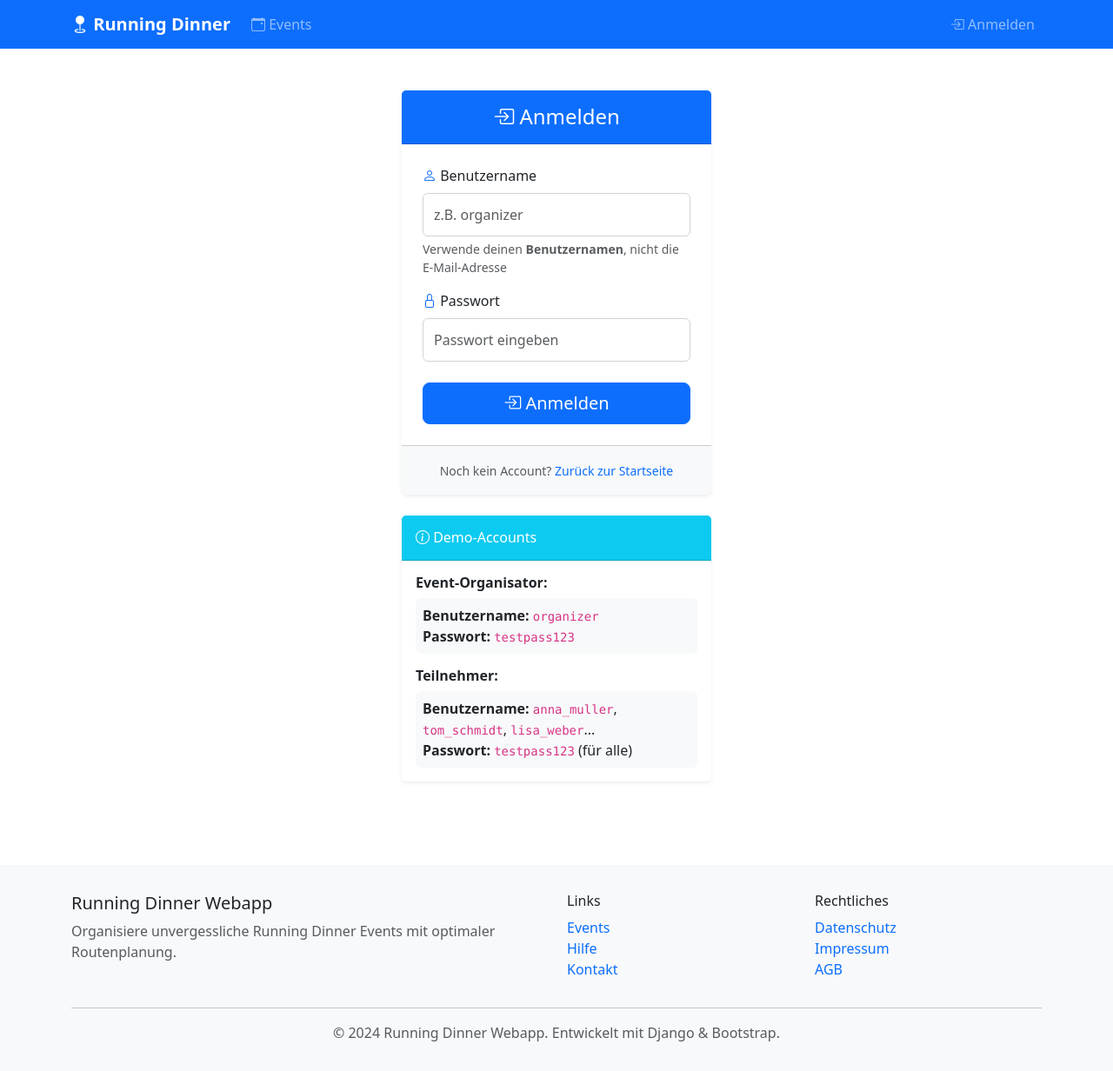
After one commit to Exellent1988/PyRudi, a Django app: page /login/?next=/events/create/ in a window 1280 px wide. The commit adds this page. Shown: the whole page at 87% size. Run offline with Django 5.2, Linux system fonts and the light colour scheme.

Commit message:
Update database and enhance event management features
- Enhanced logging in debug.log for better error tracking.
- Added functionality for team registration and unregistration in events/views.py.
- Updated URLs in events/urls.py to include new registration endpoints.
- Improved user permissions handling in the organizer dashboard.
- Added test data and demo accounts information in README.md.
- Refined dietary restrictions model and migration for standard entries.
- Updated templates for event detail and organizer dashboard to reflect new features

```diff
--- a/events/urls.py
+++ b/events/urls.py
@@ -25,4 +25,6 @@ urlpatterns = [
          views.invite_organizer, name='invite_organizer'),
     path('<int:event_id>/team/<int:registration_id>/status/',
          views.update_team_status, name='update_team_status'),
+    path('<int:event_id>/register/', views.register_team, name='register_team'),
+    path('<int:event_id>/unregister/', views.unregister_team, name='unregister_team'),
 ]
--- a/running_dinner_app/settings.py
+++ b/running_dinner_app/settings.py
@@ -191,6 +191,11 @@ if not DEBUG:
 # Custom User Model
 AUTH_USER_MODEL = 'accounts.CustomUser'
 
+# Login/Logout URLs
+LOGIN_URL = '/login/'
+LOGIN_REDIRECT_URL = '/accounts/dashboard/'
+LOGOUT_REDIRECT_URL = '/'
+
 # OpenRouteService API Key für Routenberechnung
 OPENROUTE_API_KEY = config('OPENROUTE_API_KEY', default='')
 
--- a/running_dinner_app/urls.py
+++ b/running_dinner_app/urls.py
@@ -15,6 +15,7 @@ Including another URLconf
     2. Add a URL to urlpatterns:  path('blog/', include('blog.urls'))
 """
 from django.contrib import admin
+from django.contrib.auth import views as auth_views
 from django.urls import path, include
 from django.http import JsonResponse
 from django.conf import settings
@@ -51,6 +52,10 @@ urlpatterns = [
     path('admin/', admin.site.urls),
     path('health/', health_check, name='health_check'),
 
+    # Auth URLs
+    path('login/', auth_views.LoginView.as_view(template_name='registration/login.html'), name='login'),
+    path('logout/', auth_views.LogoutView.as_view(next_page='/'), name='logout'),
+
     # API URLs
     path('api/events/', include(('events.urls', 'events'), namespace='events_api')),
     path('api/accounts/', include(('accounts.urls',
--- a/templates/base.html
+++ b/templates/base.html
@@ -83,6 +83,7 @@
                                 <i class="bi bi-person"></i> Profil
                             </a></li>
                             <li><hr class="dropdown-divider"></li>
+                            {% if user.is_staff %}
                             <li><h6 class="dropdown-header">Event-Organisation</h6></li>
                             <li><a class="dropdown-item" href="{% url 'events:organizer_dashboard' %}">
                                 <i class="bi bi-calendar-check"></i> Meine Events
@@ -90,15 +91,21 @@
                             <li><a class="dropdown-item" href="{% url 'events:create_event' %}">
                                 <i class="bi bi-plus-circle"></i> Event erstellen
                             </a></li>
+                            {% endif %}
                             <li><hr class="dropdown-divider"></li>
-                            <li><a class="dropdown-item" href="{% url 'admin:logout' %}">
-                                <i class="bi bi-box-arrow-right"></i> Abmelden
-                            </a></li>
+                            <li>
+                                <form method="post" action="{% url 'logout' %}" style="display: inline;">
+                                    {% csrf_token %}
+                                    <button type="submit" class="dropdown-item border-0 bg-transparent w-100 text-start">
+                                        <i class="bi bi-box-arrow-right"></i> Abmelden
+                                    </button>
+                                </form>
+                            </li>
                         </ul>
                     </li>
                     {% else %}
                     <li class="nav-item">
-                        <a class="nav-link" href="{% url 'admin:login' %}">
+                        <a class="nav-link" href="{% url 'login' %}">
                             <i class="bi bi-box-arrow-in-right"></i> Anmelden
                         </a>
                     </li>
--- a/templates/events/organizer_dashboard.html
+++ b/templates/events/organizer_dashboard.html
@@ -133,7 +133,7 @@
                                                class="btn btn-outline-primary btn-sm">
                                                 <i class="bi bi-eye"></i>
                                             </a>
-                                            {% if event.can_user_manage_event:user %}
+                                            {% if event.user_can_manage %}
                                             <a href="{% url 'events:manage_event' event_id=event.id %}"
                                                class="btn btn-primary btn-sm">
                                                 <i class="bi bi-gear"></i>
--- /dev/null
+++ b/templates/registration/login.html
@@ -0,0 +1,120 @@
+{% extends 'base.html' %}
+
+{% block title %}Anmelden - Running Dinner{% endblock %}
+
+{% block content %}
+<div class="container py-5">
+    <div class="row justify-content-center">
+        <div class="col-md-6 col-lg-4">
+            <div class="card border-0 shadow-sm">
+                <div class="card-header bg-primary text-white py-3 text-center">
+                    <h4 class="card-title mb-0">
+                        <i class="bi bi-box-arrow-in-right"></i>
+                        Anmelden
+                    </h4>
+                </div>
+                <div class="card-body p-4">
+                    {% if form.errors %}
+                    <div class="alert alert-danger">
+                        <ul class="mb-0">
+                            {% for field in form %}
+                                {% for error in field.errors %}
+                                    <li>{{ error }}</li>
+                                {% endfor %}
+                            {% endfor %}
+                            {% for error in form.non_field_errors %}
+                                <li>{{ error }}</li>
+                            {% endfor %}
+                        </ul>
+                    </div>
+                    {% endif %}
+
+                    <form method="post">
+                        {% csrf_token %}
+
+                        <div class="mb-3">
+                            <label for="{{ form.username.id_for_label }}" class="form-label">
+                                <i class="bi bi-person text-primary"></i>
+                                Benutzername
+                            </label>
+                            <input type="text" name="username" class="form-control" placeholder="z.B. organizer" required id="{{ form.username.id_for_label }}">
+                            <div class="form-text">
+                                Verwende deinen <strong>Benutzernamen</strong>, nicht die E-Mail-Adresse
+                            </div>
+                        </div>
+
+                        <div class="mb-4">
+                            <label for="{{ form.password.id_for_label }}" class="form-label">
+                                <i class="bi bi-lock text-primary"></i>
+                                Passwort
+                            </label>
+                            <input type="password" name="password" class="form-control" placeholder="Passwort eingeben" required id="{{ form.password.id_for_label }}">
+                        </div>
+
+                        <div class="d-grid">
+                            <button type="submit" class="btn btn-primary btn-lg">
+                                <i class="bi bi-box-arrow-in-right"></i>
+                                Anmelden
+                            </button>
+                        </div>
+
+                        {% if next %}
+                            <input type="hidden" name="next" value="{{ next }}" />
+                        {% endif %}
+                    </form>
+                </div>
+                <div class="card-footer bg-light text-center py-3">
+                    <small class="text-muted">
+                        Noch kein Account?
+                        <a href="{% url 'home' %}" class="text-decoration-none">
+                            Zurück zur Startseite
+                        </a>
+                    </small>
+                </div>
+            </div>
+
+            <!-- Demo-Hinweis -->
+            <div class="card border-0 shadow-sm mt-4">
+                <div class="card-header bg-info text-white py-3">
+                    <h6 class="card-title mb-0">
+                        <i class="bi bi-info-circle"></i>
+                        Demo-Accounts
+                    </h6>
+                </div>
+                <div class="card-body">
+                    <div class="row g-3">
+                        <div class="col-12">
+                            <h6 class="fw-bold">Event-Organisator:</h6>
+                            <div class="bg-light p-2 rounded">
+                                <strong>Benutzername:</strong> <code>organizer</code><br>
+                                <strong>Passwort:</strong> <code>testpass123</code>
+                            </div>
+                        </div>
+                        <div class="col-12">
+                            <h6 class="fw-bold">Teilnehmer:</h6>
+                            <div class="bg-light p-2 rounded">
+                                <strong>Benutzername:</strong> <code>anna_muller</code>, <code>tom_schmidt</code>, <code>lisa_weber</code>...<br>
+                                <strong>Passwort:</strong> <code>testpass123</code> (für alle)
+                            </div>
+                        </div>
+                    </div>
+                </div>
+            </div>
+        </div>
+    </div>
+</div>
+
+<style>
+/* Form-Styling */
+.form-control {
+    border: 1px solid #ced4da;
+    border-radius: 0.375rem;
+    padding: 0.75rem;
+}
+
+.form-control:focus {
+    border-color: #0d6efd;
+    box-shadow: 0 0 0 0.2rem rgba(13, 110, 253, 0.25);
+}
+</style>
+{% endblock %}
```
Also changed, not shown: accounts/models.py (+6 -3 lines), events/views.py (+111 -3 lines), templates/accounts/dashboard.html (+20 -3 lines), templates/events/event_detail.html (+12 -3 lines), README.md, accounts/migrations/0003_auto_20250825_1610.py, accounts/migrations/0004_auto_20250825_2033.py (added), 2 other files.
